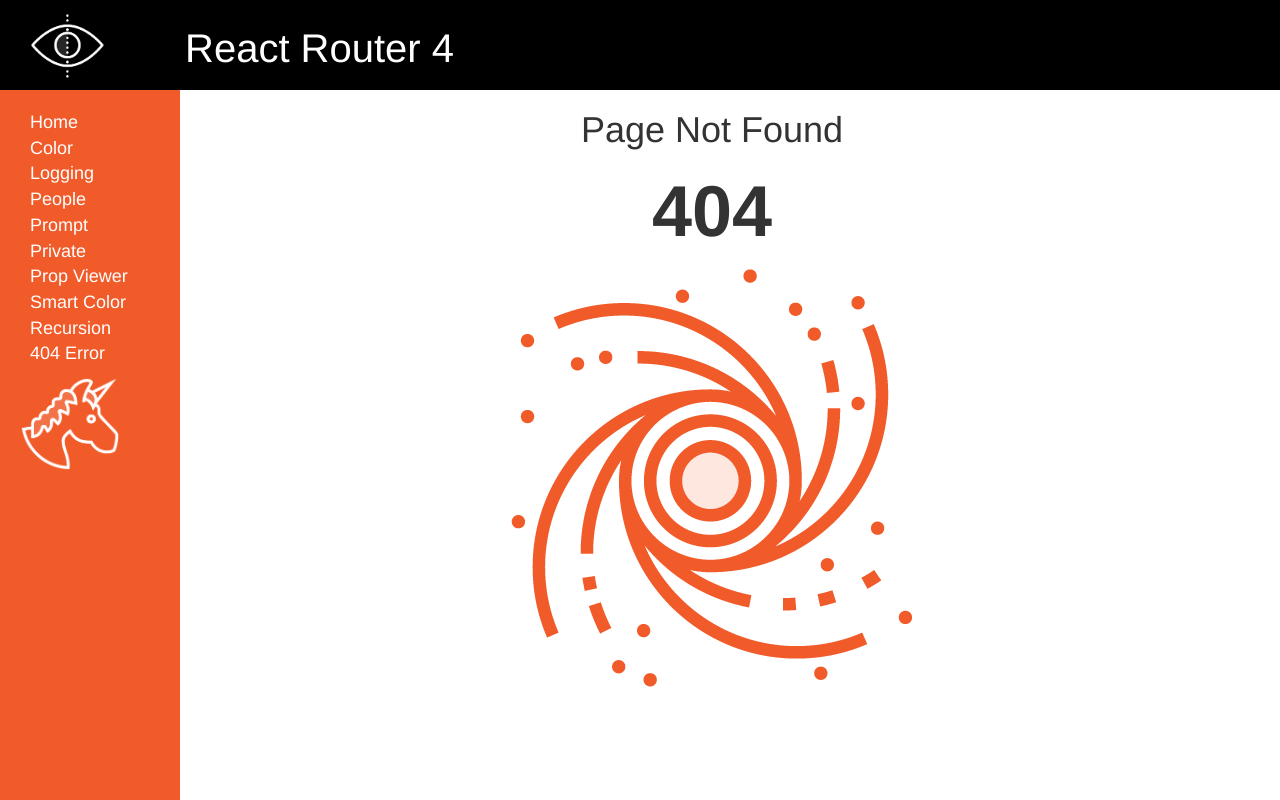
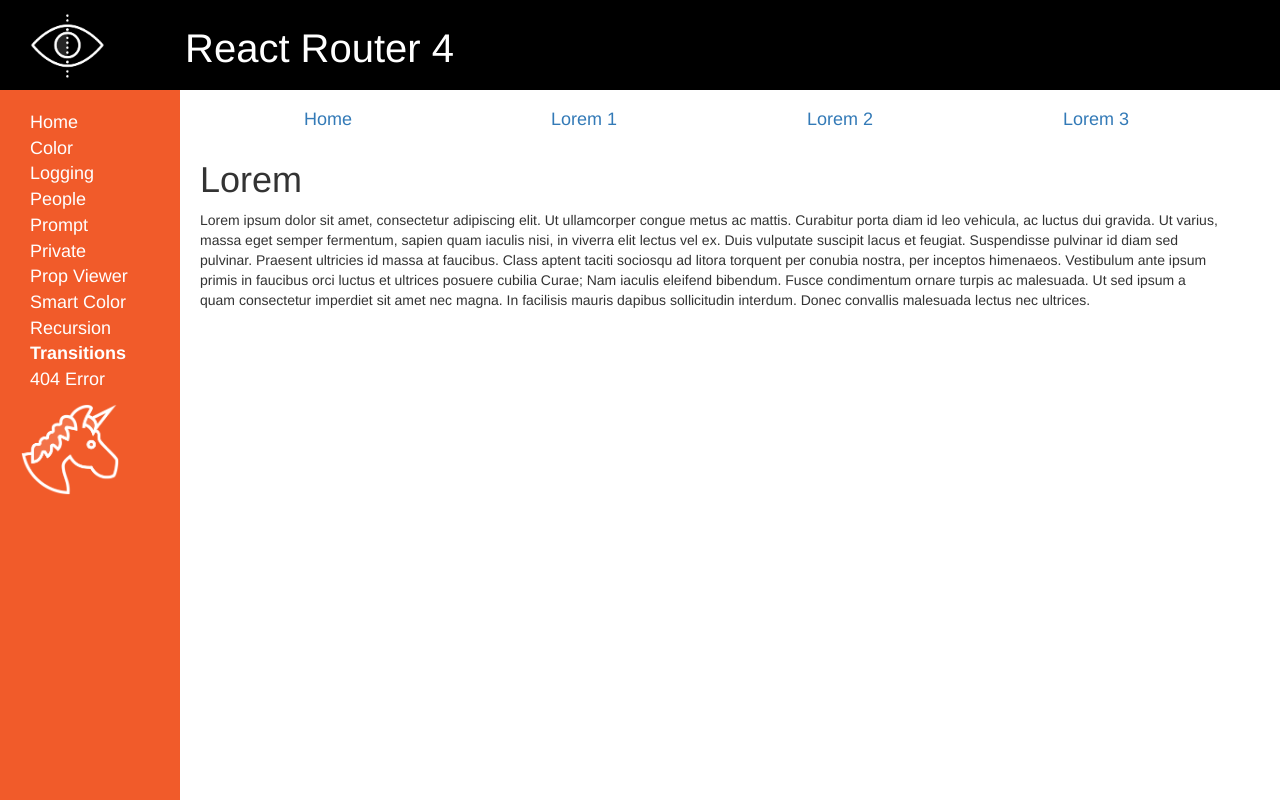
Before and after one commit to juanjoarranz/ps-react-router4, a React app: page /transitions in a window 1280 px wide. Before the commit this address had no page. Built offline with nearby package versions, Linux system fonts and the light colour scheme.

Commit message:
Added Route Transitions

```diff
--- a/package.json
+++ b/package.json
@@ -25,6 +25,7 @@
     "react-dom": "^16.0.0",
     "react-redux": "^5.0.6",
     "react-router-dom": "^4.3.1",
+    "react-transition-group": "^2.5.3",
     "redux": "^3.7.2",
     "redux-immutable-state-invariant": "^2.1.0",
     "superagent": "^3.8.2",
--- a/src/App.js
+++ b/src/App.js
@@ -18,6 +18,7 @@ import People from './components/people/People';
 import PersonProfileContainer from './containers/PersonProfileContainer';
 import Unicorn from './components/unicorn/Unicorn';
 import Redirect from 'react-router/es/Redirect';
+import Fade from './components/transition/Fade';
 
 const App = () => {
 
@@ -30,6 +31,8 @@ const App = () => {
 
                     <Switch>
                         <Route path='/' component={Home} exact />
+
+                        <Route path='/transitions' component={Fade} />
 
                         <Route path='/unicorn' component={Unicorn} />
                         <Redirect to='/unicorn' from='/pets' />
--- a/src/components/layout/Sidebar.js
+++ b/src/components/layout/Sidebar.js
@@ -1,6 +1,6 @@
 import React from "react";
-import { NavLink , Link} from 'react-router-dom';
-import {Image} from 'react-bootstrap';
+import { NavLink, Link } from 'react-router-dom';
+import { Image } from 'react-bootstrap';
 
 const Sidebar = () => {
 
@@ -13,6 +13,7 @@ const Sidebar = () => {
         { name: 'Prop Viewer', url: '/props' },
         { name: 'Smart Color', url: '/color/Green/00ff00' },
         { name: 'Recursion', url: '/color/Top Parent/ffff00' },
+        { name: 'Transitions', url: '/transitions' },
         { name: '404 Error', url: '/404Error' },
     ];
 
@@ -32,7 +33,7 @@ const Sidebar = () => {
                 {linksComponents}
             </ul>
             <Link to='/pets'>
-                <Image src='/assets/unicorn.png' width={100}/>
+                <Image src='/assets/unicorn.png' width={100} />
             </Link>
         </div>
     );
--- /dev/null
+++ b/src/components/transition/Fade.js
@@ -0,0 +1,53 @@
+import React from 'react';
+import { Link, Route, Switch } from 'react-router-dom';
+import LoremNumber from './LoremNumber';
+import { TransitionGroup, CSSTransition } from 'react-transition-group';
+
+const Fade = ( { match, location } ) => {
+
+    console.log( match.url );
+
+    return (
+        <div>
+            <h4>
+                <ul style={styles.navBar}>
+                    <li style={styles.tab}><Link to={`${ match.url }`}>Home</Link></li>
+                    <li style={styles.tab}><Link to={`${ match.url }/1`}>Lorem 1</Link></li>
+                    <li style={styles.tab}><Link to={`${ match.url }/2`}>Lorem 2</Link></li>
+                    <li style={styles.tab}><Link to={`${ match.url }/3`}>Lorem 3</Link></li>
+                </ul>
+            </h4>
+
+
+            <TransitionGroup>
+                <CSSTransition key={location.key} classNames={'trans'} timeout={1000}>
+                    <Switch location={location}>
+                        <Route path={`${ match.url }`} component={LoremNumber} exact />
+                        <Route path={`${ match.url }/:id`} component={LoremNumber} />
+                    </Switch>
+                </CSSTransition>
+            </TransitionGroup>
+
+        </div>
+    );
+};
+
+let styles = {};
+
+styles.tab = {
+    flex: 1,
+    listStyleType: 'none',
+    padding: '10px',
+    textAlign: 'center',
+};
+
+styles.navBar = {
+    display: 'flex',
+    height: '40px',
+    margin: 0,
+    padding: 0,
+    top: 0,
+    width: '100%',
+};
+
+export default Fade;
--- /dev/null
+++ b/src/components/transition/LoremNumber.js
@@ -0,0 +1,31 @@
+import React from 'react';
+
+const LoremNumber = ({match}) => {
+
+    let text = '';
+
+    switch (parseInt(match.params.id)) {
+        case 1:
+            text = 'Integer nisi purus, hendrerit cursus laoreet ut, pharetra sed eros. Ut id lorem in tortor ultrices dignissim. Pellentesque molestie libero sit amet ultrices interdum. Suspendisse ac lacus ullamcorper, commodo mi nec, congue purus. Etiam scelerisque varius magna at mattis. Sed nec rutrum est, at fringilla nisi. Fusce scelerisque pellentesque ligula, eu commodo magna lobortis convallis. Praesent eu auctor turpis. Nam tristique vestibulum neque, eu pretium mi malesuada rhoncus. Class aptent taciti sociosqu ad litora torquent per conubia nostra, per inceptos himenaeos. Cras quis finibus ipsum. Aenean rhoncus felis eros, in accumsan sem mollis ut. Sed venenatis urna eget metus tristique elementum. Mauris et lorem dictum, tincidunt nisl eget, finibus mauris. Interdum et malesuada fames ac ante ipsum primis in faucibus. Fusce maximus egestas massa vel cursus.';
+            break;
+        case 2:
+            text='Duis laoreet suscipit ligula, vitae ullamcorper turpis. Donec molestie, lacus in pretium iaculis, lacus nisl consequat nibh, et posuere massa massa in tellus. Sed lobortis, diam ut lobortis porta, augue metus tempus lorem, quis lobortis augue felis in eros. Aenean auctor euismod quam eu sagittis. Fusce a leo metus. Aenean finibus varius hendrerit. Curabitur ac elementum arcu.';
+            break;
+        case 3:
+            text='In finibus placerat diam, eget vulputate lectus suscipit non. Pellentesque fermentum mi nunc. Etiam ut ligula eros. Fusce dui libero, vulputate nec velit vel, ultricies sodales leo. In lacinia turpis id consectetur ultrices. Morbi feugiat a turpis ac vehicula. Curabitur interdum, eros sit amet efficitur feugiat, ligula purus elementum orci, sit amet feugiat magna sapien sed lectus. Fusce faucibus iaculis nibh, a luctus sapien luctus nec. Quisque id nulla eu massa vehicula faucibus tristique ut purus. Nullam malesuada tortor non hendrerit consectetur. Quisque interdum quam in bibendum vestibulum. Pellentesque habitant morbi tristique senectus et netus et malesuada fames ac turpis egestas.';
+            break;
+        default:
+            text='Lorem ipsum dolor sit amet, consectetur adipiscing elit. Ut ullamcorper congue metus ac mattis. Curabitur porta diam id leo vehicula, ac luctus dui gravida. Ut varius, massa eget semper fermentum, sapien quam iaculis nisi, in viverra elit lectus vel ex. Duis vulputate suscipit lacus et feugiat. Suspendisse pulvinar id diam sed pulvinar. Praesent ultricies id massa at faucibus. Class aptent taciti sociosqu ad litora torquent per conubia nostra, per inceptos himenaeos. Vestibulum ante ipsum primis in faucibus orci luctus et ultrices posuere cubilia Curae; Nam iaculis eleifend bibendum. Fusce condimentum ornare turpis ac malesuada. Ut sed ipsum a quam consectetur imperdiet sit amet nec magna. In facilisis mauris dapibus sollicitudin interdum. Donec convallis malesuada lectus nec ultrices.';
+    }
+
+    return (
+        <div>
+            <h1>Lorem {match.params.id}</h1>
+            <p>
+                {text}
+            </p>
+        </div>
+    );
+};
+
+export default LoremNumber;
--- a/src/style/index.css
+++ b/src/style/index.css
@@ -70,3 +70,18 @@ li.nav {
     width: 80px;
     margin-top: 20px;
 }
+
+/* for fades / transitions */
+.trans-enter {
+    opacity: 0;
+    z-index: 1;
+}
+
+.trans-exit {
+    display: none;
+}
+
+.trans-enter.trans-enter-active {
+    opacity: 1;
+    transition: opacity 1000ms ease-in;
+}
```
Also changed, not shown: 1 other file (tests, documents, lock files or other folders).
